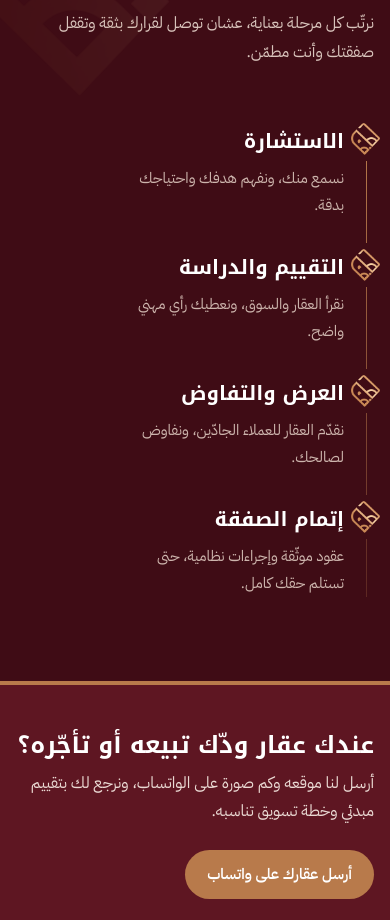
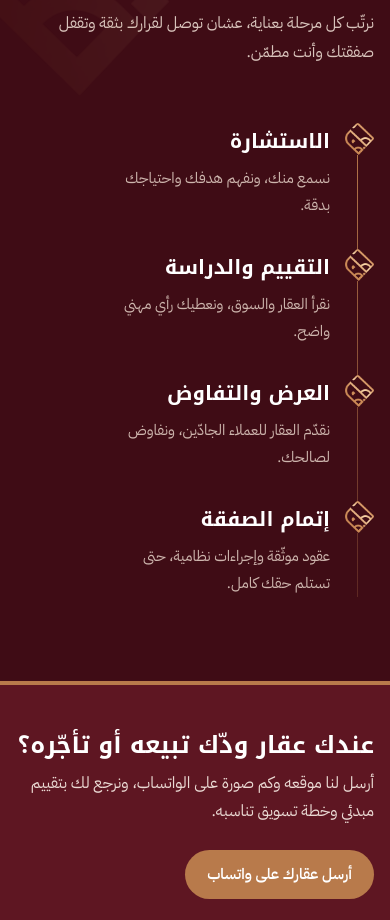
Before and after one commit to abdallahAlmawash/Hjf-website, a plain HTML site: page index.html in a window 390 px wide. Shown: the part 3885-4805 px from the top of the page. Drawn offline with Linux system fonts and the light colour scheme.

Commit message:
Journey line passes exactly through mark corners
Co-Authored-By: Claude Opus 5.5 <noreply@anthropic.com>
Claude-Session: https://claude.ai/code/session_016DzazsGeLQEGbrBWXGAwmq

```diff
--- a/style.css
+++ b/style.css
@@ -310,3 +310,12 @@ html,body{overflow-x:clip}
 @media (max-width:900px){.jline i{right:-36px;top:0}.jline li:last-child i{right:-40px;top:-4px;margin:0}.jline::before{right:7px}}
 .jline li:last-child i{width:30px;height:32px;margin-top:0;margin-bottom:22px;filter:none}
 @media (max-width:900px){.jline li:last-child i{right:-36px;top:0;margin:0}}
+/* align timeline line exactly through the mark's corners */
+.jline::before{top:15px}
+@media (max-width:900px){.jline::before{right:10px;top:0}}
+@media (max-width:900px){
+  .jline{padding-right:44px}
+  .jline i,.jline li:last-child i{right:-44px;top:0;margin:0}
+  .jline::before{right:16px;top:0}
+}
+.jline i,.jline li:last-child i{box-shadow:none}
```
